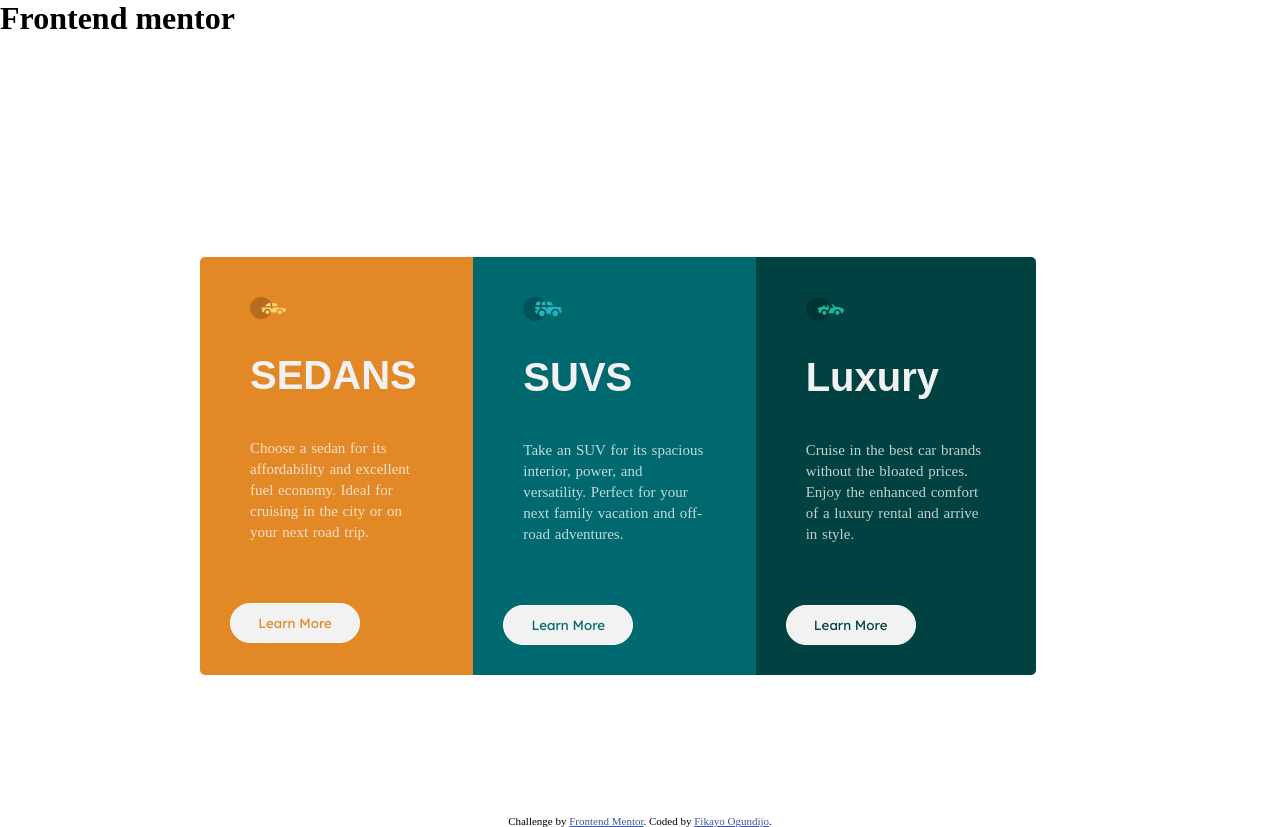
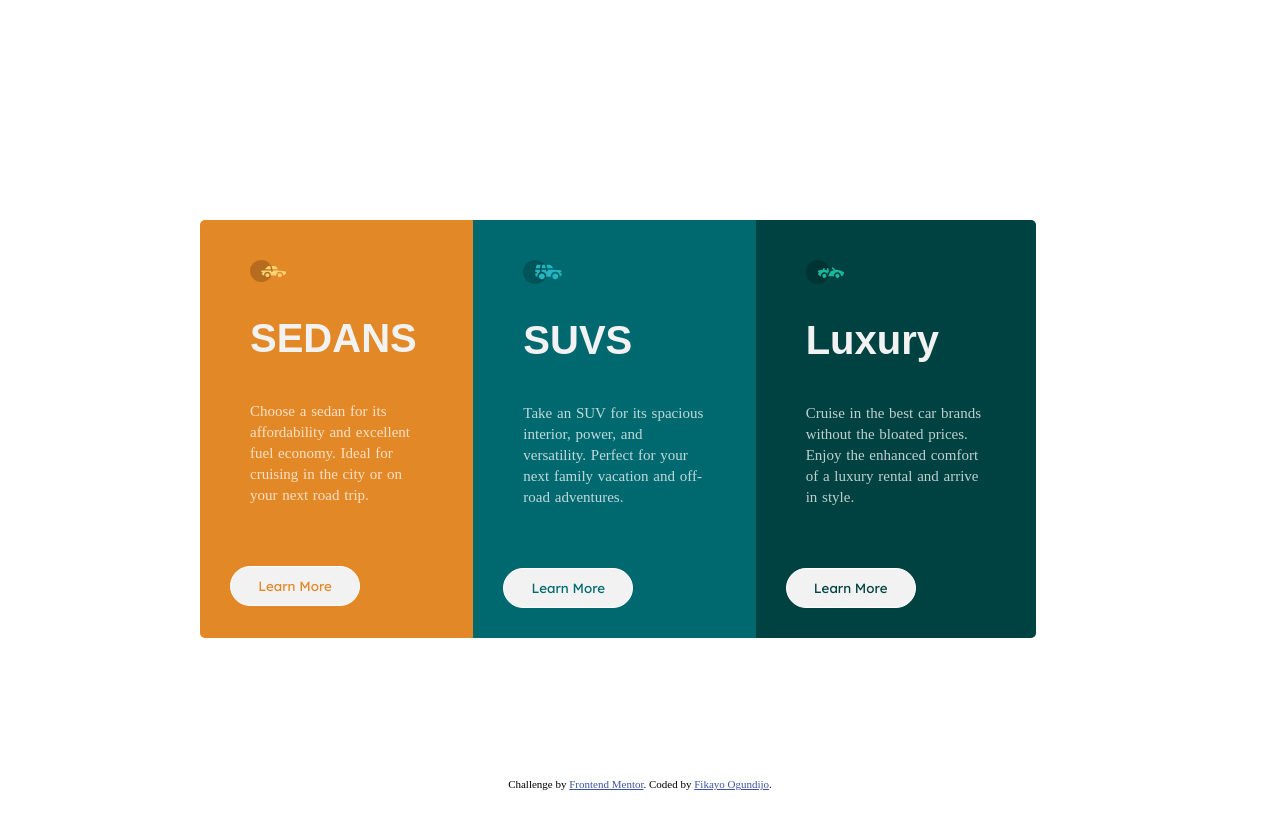
Before and after one commit to Fikayomi31/3-column-preview-card-component-main, a plain HTML site: page index.html in a window 1280 px wide. After the commit the page ends 800 px from the top, so only its background shows below. Drawn offline with Linux system fonts and the light colour scheme; a web font is replaced by a local one.

Commit message:
Update head index.html

```diff
--- a/index.html
+++ b/index.html
@@ -9,8 +9,6 @@
     <link rel="icon" type="image/png" sizes="32x32" href="images\favicon-32x32.png">
 
     <title>Frontend Mentor | 3-column preview card component</title>
-  <h1>Frontend mentor</h1>
-
   </head>
 <body>
 
```
Lines whose indentation alone changed are shown as unchanged.
